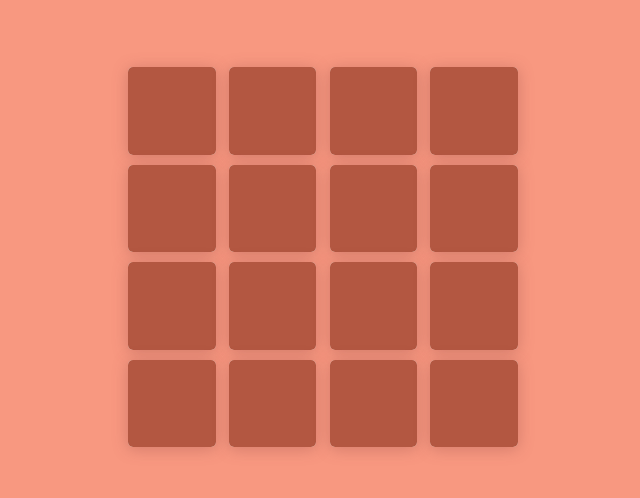
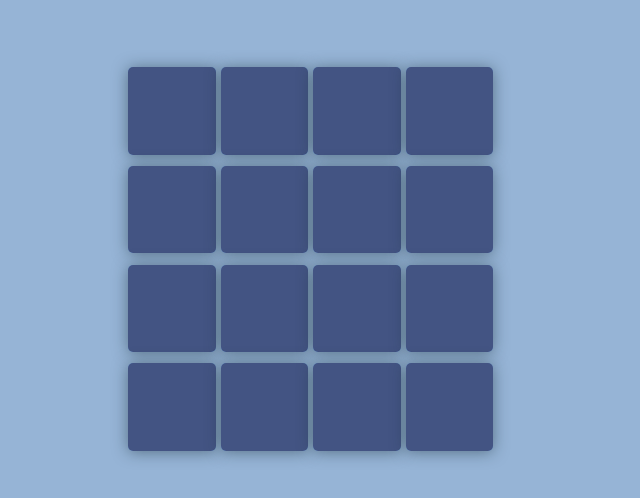
Before and after one commit to ritullia/card-maching-game, a website: page index.html in a window 1280 px wide. Shown: the part 138-636 px from the top of the page, without its empty margins (317-957 px from the left). Drawn offline with nearby package versions, Linux system fonts and the light colour scheme.

Commit message:
Dev (#2)
* cards style

* flip card js commit

* flip card js

* something not ok

* js flip-card commit

```diff
--- a/index.html
+++ b/index.html
@@ -7,8 +7,8 @@
     <meta name="viewport" content="width=device-width, initial-scale=1.0">
     <link rel="stylesheet" href="./css/reset.css">
     <link rel="stylesheet" href="./css/style.css">
-    <link href="https://fonts.googleapis.com/css2?family=Material+Icons+Two+Tone" rel="stylesheet">
-    <link href="https://fonts.googleapis.com/icon?family=Material+Icons" rel="stylesheet">
+    <link href="https://fonts.googleapis.com/css2?family=Material+emoji+Two+Tone" rel="stylesheet">
+    <link href="https://fonts.googleapis.com/icon?family=Material+emoji" rel="stylesheet">
     <link rel="stylesheet" href="https://fonts.googleapis.com/css?family=Tangerine">
     <!-- <link href="https://cdn.jsdelivr.net/npm/bootstrap@5.3.0-alpha1/dist/css/bootstrap.min.css" rel="stylesheet"
         integrity="sha384-GLhlTQ8iRABdZLl6O3oVMWSktQOp6b7In1Zl3/Jr59b6EGGoI1aFkw7cmDA6j6gD" crossorigin="anonymous"> -->
@@ -25,131 +25,118 @@
 <body>
     <div class="container">
         <ul class="cards">
-            <li class="card">
-                <div class="front-view top">
-                    <span class="icon"></span>
+            <li class="card " emoji="happy">
+                <div class="front-view ">
                 </div>
-                <div class="back-view top">
+                <div class="back-view ">
                     <img src="./img/happy.png" alt="happy">
                 </div>
             </li>
-            <li class="card">
-                <div class="front-view top">
-                    <span class="icon"></span>
+            <li class="card" emoji="care">
+                <div class="front-view  ">
                 </div>
-                <div class="back-view top">
+                <div class="back-view ">
                     <img src="./img/care.png" alt="happy">
                 </div>
             </li>
-            <li class="card">
-                <div class="front-view top">
-                    <span class="icon"></span>
+            <li class="card" emoji="inLove">
+                <div class="front-view  ">
                 </div>
-                <div class="back-view top">
+                <div class="back-view ">
                     <img src="./img/in-love.png" alt="happy">
                 </div>
             </li>
-            <li class="card">
-                <div class="front-view top">
-                    <span class="icon"></span>
+            <li class="card" emoji="emoji">
+                <div class="front-view  ">
+
                 </div>
-                <div class="back-view top">
+                <div class="back-view  ">
                     <img src="./img/emoji.png" alt="happy">
                 </div>
             </li>
-            <li class="card">
-                <div class="front-view top">
-                    <span class="icon"></span>
+            <li class="card" emoji="angry">
+                <div class="front-view  ">
+
                 </div>
-                <div class="back-view top">
+                <div class="back-view ">
                     <img src="./img/angry.png" alt="happy">
                 </div>
             </li>
-            <li class="card">
-                <div class="front-view top">
-                    <span class="icon"></span>
+            <li class="card" emoji="girl">
+                <div class="front-view  ">
                 </div>
-                <div class="back-view top">
+                <div class="back-view ">
                     <img src="./img/girl.png" alt="happy">
                 </div>
             </li>
-            <li class="card">
-                <div class="front-view top">
-                    <span class="icon"></span>
+            <li class="card" emoji="hypnotized">
+                <div class="front-view  ">
                 </div>
-                <div class="back-view top">
+                <div class="back-view ">
                     <img src="./img/hypnotized.png" alt="happy">
                 </div>
             </li>
-            <li class="card">
-                <div class="front-view top">
-                    <span class="icon"></span>
+            <li class="card" emoji="wow">
+                <div class="front-view ">
                 </div>
-                <div class="back-view top">
+                <div class="back-view ">
                     <img src="./img/wow.png" alt="happy">
                 </div>
             </li>
-            <li class="card">
-                <div class="front-view top">
-                    <span class="icon"></span>
+            <li class="card" emoji="happy">
+                <div class="front-view  ">
                 </div>
-                <div class="back-view top">
+                <div class="back-view ">
                     <img src="./img/happy.png" alt="happy">
                 </div>
             </li>
-            <li class="card">
-                <div class="front-view top">
-                    <span class="icon"></span>
+            <li class="card" emoji="care">
+                <div class="front-view  ">
                 </div>
-                <div class="back-view top">
+                <div class="back-view ">
                     <img src="./img/care.png" alt="happy">
                 </div>
             </li>
-            <li class="card">
-                <div class="front-view top">
-                    <span class="icon"></span>
+            <li class="card" emoji="in-love">
+                <div class="front-view  ">
                 </div>
-                <div class="back-view top">
+                <div class="back-view ">
                     <img src="./img/in-love.png" alt="happy">
                 </div>
             </li>
-            <li class="card">
-                <div class="front-view top">
-                    <span class="icon"></span>
+            <li class="card" emoji="emoji">
+                <div class="front-view  ">
                 </div>
-                <div class="back-view top">
+                <div class="back-view ">
                     <img src="./img/emoji.png" alt="happy">
                 </div>
             </li>
-            <li class="card">
-                <div class="front-view top">
-                    <span class="icon"></span>
+            <li class="card" emoji="angry">
+                <div class="front-view  ">
                 </div>
-                <div class="back-view top">
+                <div class="back-view ">
                     <img src="./img/angry.png" alt="happy">
                 </div>
             </li>
-            <li class="card">
-                <div class="front-view top">
-                    <span class="icon"></span>
+            <li class="card" emoji="girl">
+                <div class="front-view  ">
                 </div>
-                <div class="back-view top">
+                <div class="back-view ">
                     <img src="./img/girl.png" alt="happy">
                 </div>
             </li>
-            <li class="card">
-                <div class="front-view top">
-                    <span class="icon"></span>
+            <li class="card" emoji="hypnotized">
+                <div class="front-view  ">
                 </div>
-                <div class="back-view top">
+                <div class="back-view ">
                     <img src="./img/hypnotized.png" alt="happy">
                 </div>
             </li>
-            <li class="card">
-                <div class="front-view top">
-                    <span class="icon"></span>
+            <li class="card" emoji="wow">
+                <div class="front-view  ">
+
                 </div>
-                <div class="back-view top">
+                <div class="back-view ">
                     <img src="./img/wow.png" alt="happy">
                 </div>
             </li>
--- a/js/scripts.js
+++ b/js/scripts.js
@@ -1 +1,38 @@
-console.log("veikia")
+console.log("veikia");
+
+const cards = document.querySelectorAll('.cards .card');
+console.log(cards);
+
+let counter = 0;
+let firstClick;
+let secondClick;
+
+cards.forEach((card) => {
+    card.addEventListener('click', () => {
+        card.classList.add('flipped');
+
+        console.log(card);
+
+        if (counter === 0) {
+            firstClick = card.getAttribute("emoji")
+            counter++;
+        } else {
+            secondClick = card.getAttribute("emoji")
+            counter = 0
+
+            if (firstClick === secondClick) {
+                const correctCard = document.querySelectorAll(".card[emoji='" + firstClick + "'] ")
+
+                correctCard[0].classList.add('flip-card')
+                correctCard[1].classList.add('flip-card')
+            }
+
+
+        }
+
+
+
+        console.log(firstClick)
+        console.log(secondClick)
+    })
+})
--- a/scss/style.scss
+++ b/scss/style.scss
@@ -3,74 +3,63 @@ body {
   align-items: center;
   justify-content: center;
   min-height: 100vh;
-  background-color: #f89880 !important;
+  background-color: #96b4d6 !important;
 
   .container {
     height: 450px;
     width: 450px;
     padding: 30px;
-    // background-color: #fff5ee;
     border-radius: 10px;
+
     .cards {
       width: 100%;
       height: 100%;
+      position: relative;
       display: flex;
-      justify-content: space-between;
       flex-wrap: wrap;
+      gap: 5px;
 
       .card {
-        display: flex;
-        align-items: center;
-        justify-content: center;
         width: calc(50% / 2 - 10px);
         height: calc(50% / 2 - 10px);
+        box-shadow: 0 1px 15px #172d3681;
+        background-color: #78abe6;
+        border-radius: 5px;
+        display: flex;
+        justify-content: center;
+        align-items: center;
 
-        cursor: pointer;
-        position: relative;
-
-        .top {
-          display: flex;
-          align-items: center;
-          justify-content: center;
-          perspective: 800px;
-          width: 100%;
-          position: absolute;
-          height: 100%;
-          background-color: #fff5ee;
-          border-radius: 5px;
-          box-shadow: 0 2px 15px #8f47445b;
-          transition: transform 0.35s linear;
-
-          &:hover {
-            transform: rotateY(-180deg);
-          }
+        transition: transform 0.9s cubic-bezier(0.4, 0, 0.2, 1);
+        transform: rotateY(0deg);
+        transform-style: preserve-3d;
+        .flipped {
+          background-color: #2d4481;
+        }
+        &:hover {
+          transform: rotateY(180deg);
+          user-select: none;
+        }
+        .flip-card {
+          transform: rotateY(0deg);
         }
 
         .front-view {
+          cursor: pointer;
+          width: 100%;
+          height: 100%;
+          position: absolute;
           transform: rotateY(0);
-          backface-visibility: visible;
-          &:hover {
-            transform: rotateY(-180deg);
-          }
-          .icon {
-            width: 100%;
-            height: 100%;
-            background-color: #b35741;
-            border-radius: 5px;
-            position: absolute;
-          }
+          border-radius: 5px;
+          background-color: #435483;
+          backface-visibility: hidden;
+          user-select: none;
         }
 
         .back-view {
-          transform: rotateY(-180deg);
-          backface-visibility: hidden;
-
-          &:hover {
-            backface-visibility: visible;
-            transform: rotateY(-180deg);
-          }
+          user-select: none;
           img {
-            max-width: 40px;
+            max-width: 50px;
+            backface-visibility: hidden;
           }
         }
       }
```
Also changed, not shown: css/style.css.
